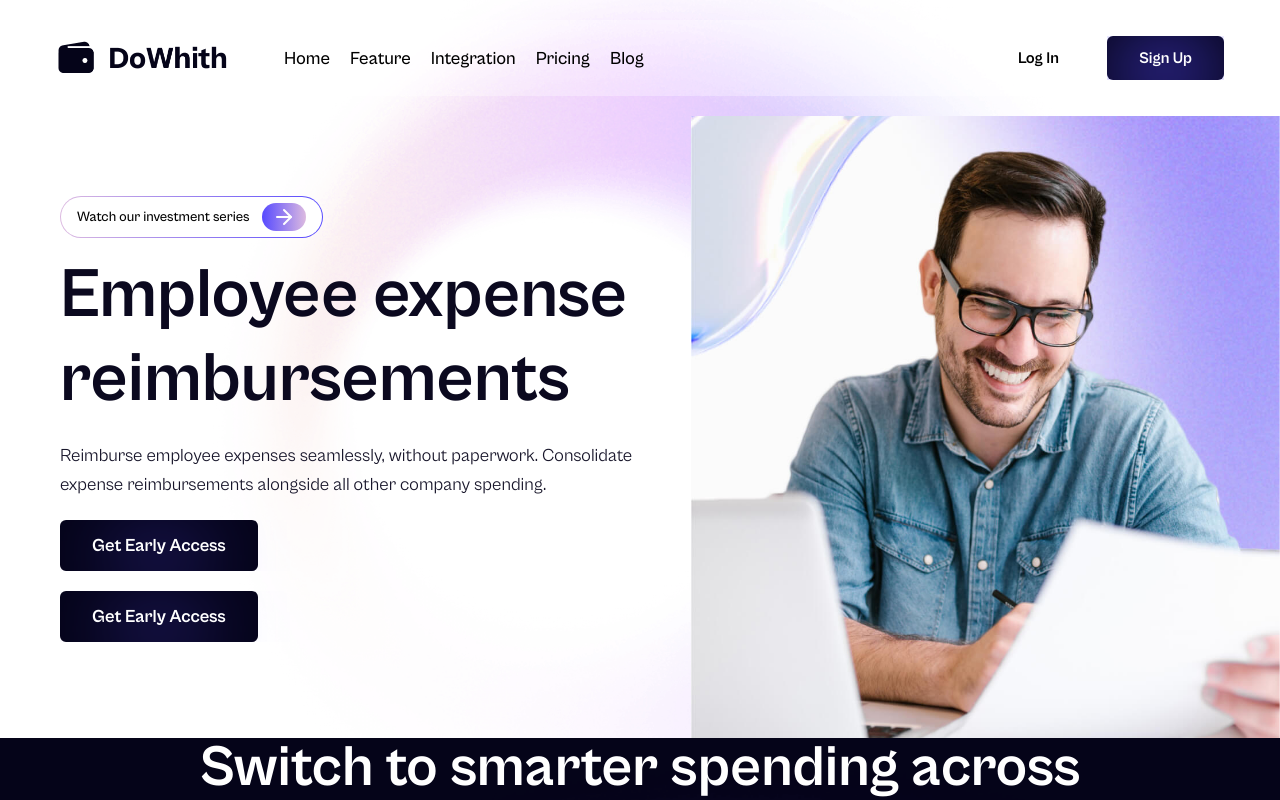
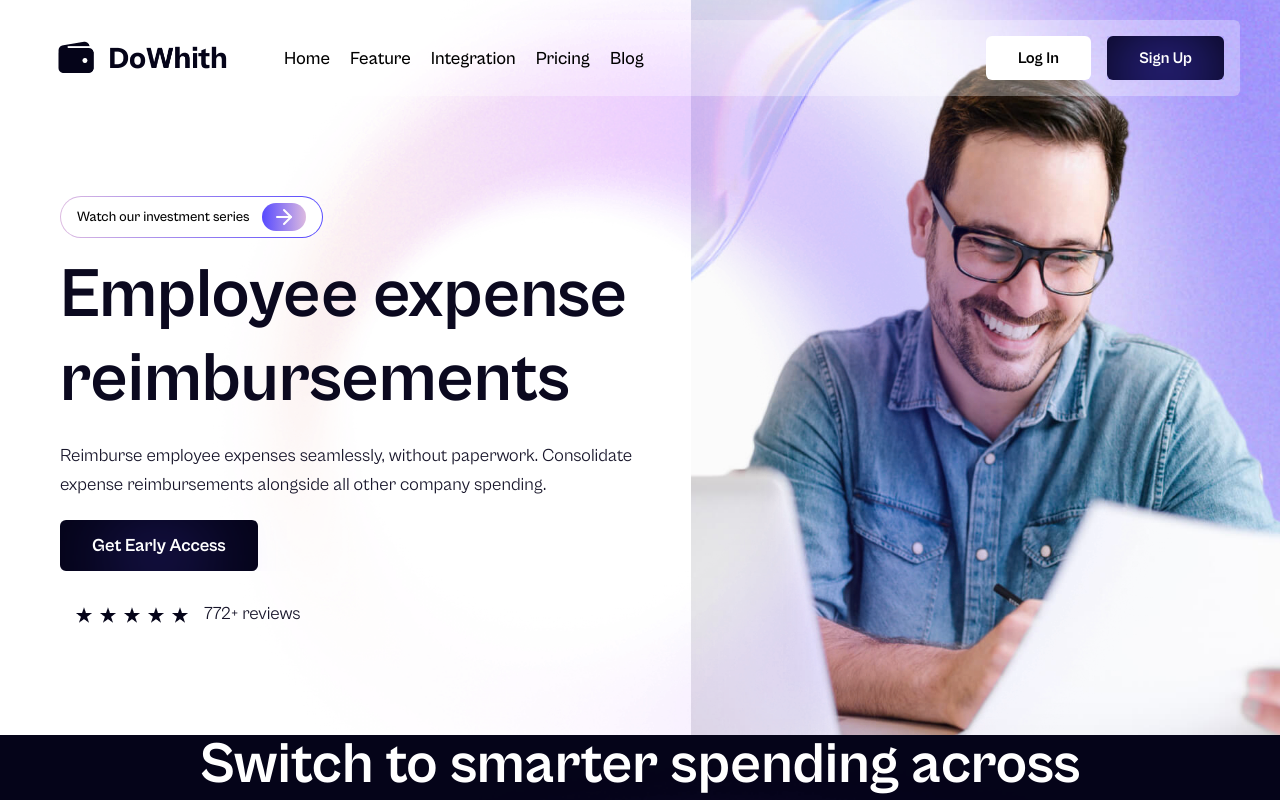
Before and after one commit to skupta12/DoWhith, a Next.js app: page /feature in a window 1280 px wide. Shown: the top 800 px of the page. Built offline with nearby package versions, Linux system fonts and the light colour scheme.

Commit message:
Update /feature/Hero.tsx

```diff
--- a/src/app/(routes)/feature/page.tsx
+++ b/src/app/(routes)/feature/page.tsx
@@ -1,3 +1,4 @@
+import Header from "@/components/common/Header";
 import Hero from "@/components/sections/feature/Hero";
 import Brands from "@/components/sections/home/Brands";
 
--- a/src/components/common/Header.tsx
+++ b/src/components/common/Header.tsx
@@ -27,7 +27,7 @@ const Header = () => {
         src={GradientBg}
         alt="background gradient"
       />
-      <header className={`${styles.boxWidth} py-5 z-[1]`}>
+      <header className={`${styles.boxWidth} py-5`}>
         <div
           className="flex justify-between items-center
       sm:p-4 p-3 bg-non-neutral-200 rounded-md gap-x-4"
--- a/src/components/common/InfinitiveScroller.tsx
+++ b/src/components/common/InfinitiveScroller.tsx
@@ -1,5 +1,3 @@
-"use client";
-
 import { motion } from "framer-motion";
 import { brands } from "@/data/placeholder-data";
 import Image from "next/image";
--- a/src/components/sections/feature/Hero.tsx
+++ b/src/components/sections/feature/Hero.tsx
@@ -4,22 +4,24 @@ import styles from "@/style";
 import { ArrowRight } from "lucide-react";
 import Image from "next/image";
 import HeroFeatureImage from "/public/hero-feature.jpg";
+import BlackStar from "/public/black-star.png";
+
 const Hero = () => {
   return (
     <section
       className="feature-section lg:pt-20 pt-10
     lg:pb-24 pb-20 relative"
     >
-      <div className="object-cover w-[46vw] h-full absolute top-0 bottom-0 left-auto right-0">
+      <div className="object-cover w-[46vw] h-[130%] absolute -top-32 bottom-0 left-auto right-0 -z-[1]">
         <Image
-          className="object-cover w-full h-full"
+          className="object-cover w-full h-full lg:block hidden"
           src={HeroFeatureImage}
           alt="The Feature Image"
         />
       </div>
       <MaxWidthWrapper>
         <div className="grid grid-cols-12 gap-0">
-          <div className="col-span-6">
+          <div className="lg:col-span-6 col-span-12">
             <div
               className="inline-block rounded-full bg-gradient-to-r
           from-neutral-100 to-primary-300 p-[1px] mb-4"
@@ -53,16 +55,21 @@ const Hero = () => {
                   type="button"
                 />
               </div>
-              <div className="overflow-hidden">
-                <BlackButton
-                  className="text-[18px] py-[12px]"
-                  title="Get Early Access"
-                  type="button"
-                />
+              <div className="flex items-center">
+                <div className="inline-flex items-center gap-x-2 p-4">
+                  {Array(5).fill(0).map((_, index) => (
+                      <Image
+                        key={index}
+                        src={BlackStar}
+                        alt="The black star"
+                      />
+                    ))}
+                </div>
+                <p className={styles.paragraph100}> 772+ reviews</p>
               </div>
             </div>
           </div>
-          <div className="col-span-6"></div>
+          <div className="lg:col-span-6 col-span-12"></div>
         </div>
       </MaxWidthWrapper>
     </section>
--- a/src/components/sections/home/Hero.tsx
+++ b/src/components/sections/home/Hero.tsx
@@ -1,5 +1,3 @@
-"use client";
-
 import { BlackButton } from "@/components/common/Buttons";
 import MaxWidthWrapper from "@/components/common/MaxWidthWrapper";
 import styles from "@/style";
```
